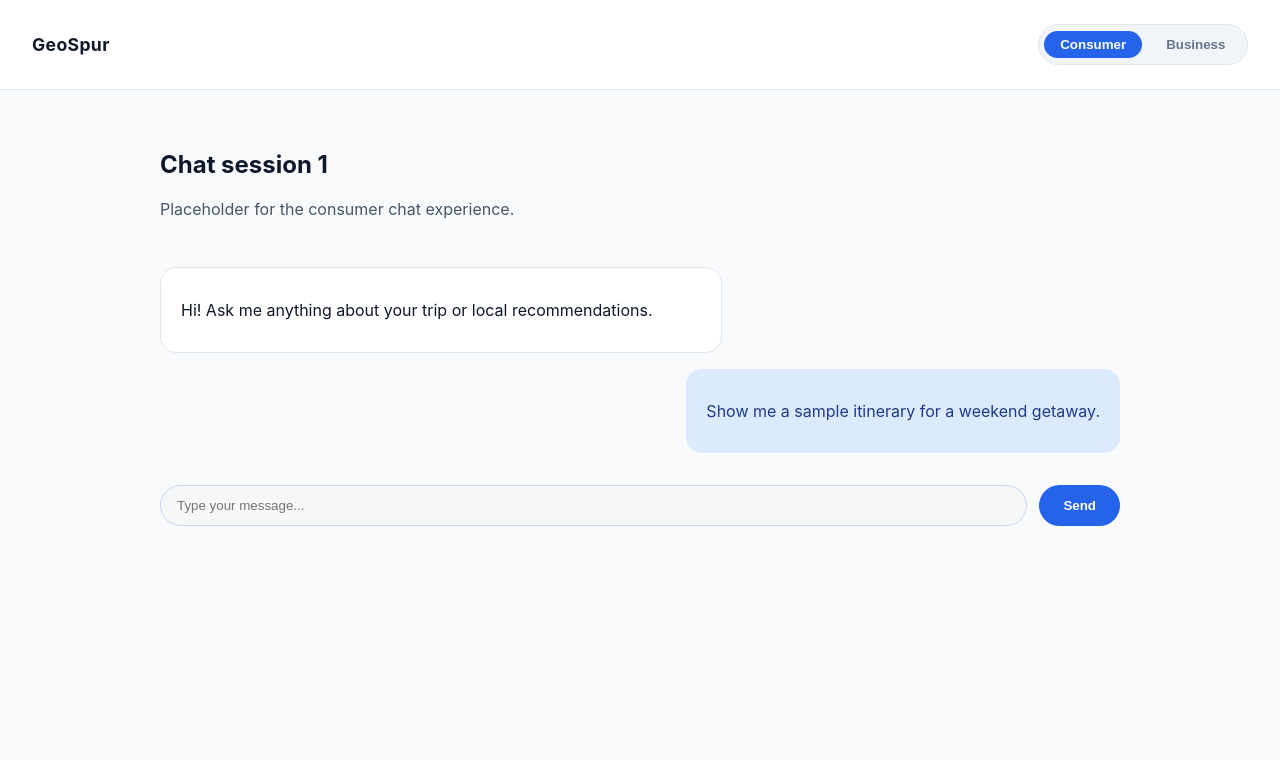
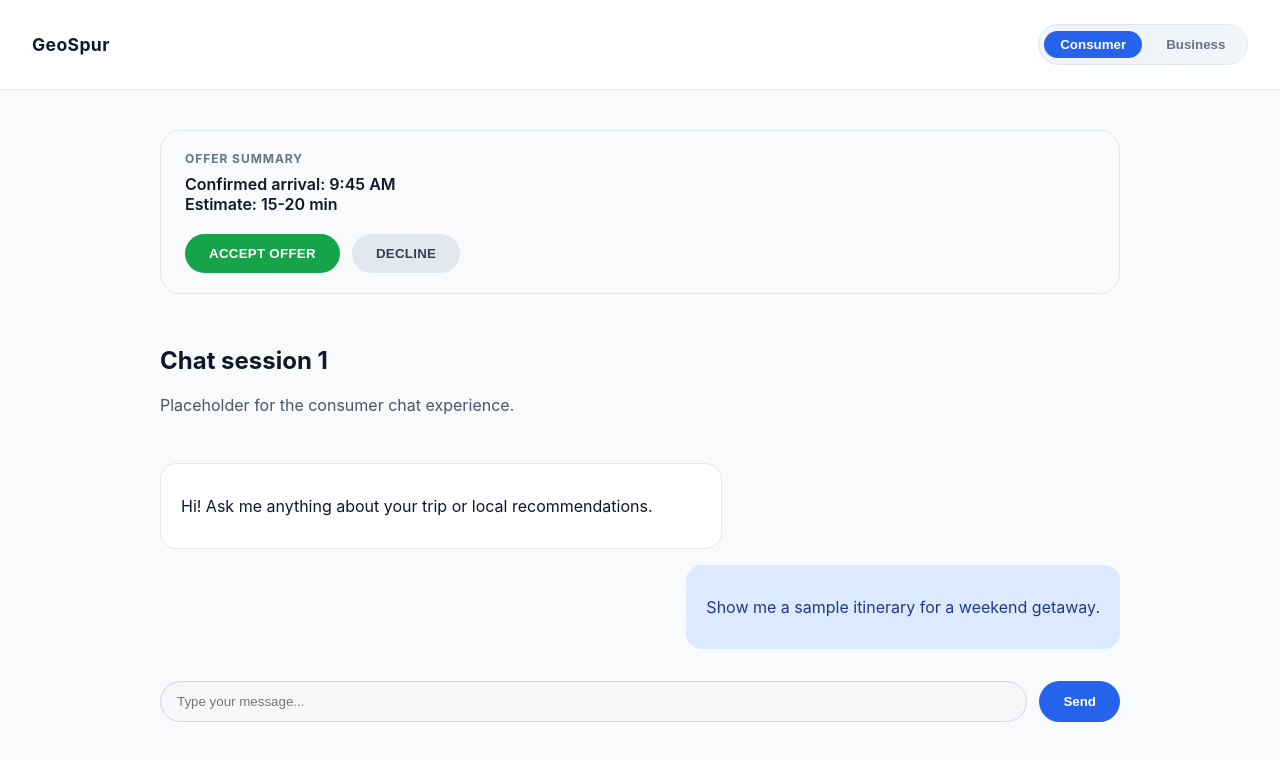
Before and after one commit to josephblackelite/geospur, a SvelteKit app in the folder apps/web/: page /chat/1 in a window 1280 px wide. Shown: the top 760 px of the page. Built offline with nearby package versions, Linux system fonts and the light colour scheme.

Commit message:
Add offer summary card to chat

```diff
--- /dev/null
+++ b/apps/web/src/lib/components/OfferSummaryCard.svelte
@@ -0,0 +1,70 @@
+<script>
+  export let confirmedArrival = 'Confirmed arrival: 9:45 AM';
+  export let estimate = 'Estimate: 15-20 min';
+  export let onAccept = () => {};
+  export let onDecline = () => {};
+</script>
+
+<section class="offer-card" aria-label="Offer summary">
+  <div class="offer-details">
+    <p class="offer-title">Offer summary</p>
+    <p class="offer-line">{confirmedArrival}</p>
+    <p class="offer-line">{estimate}</p>
+  </div>
+  <div class="offer-actions">
+    <button class="accept" type="button" on:click={onAccept}>ACCEPT OFFER</button>
+    <button class="decline" type="button" on:click={onDecline}>DECLINE</button>
+  </div>
+</section>
+
+<style>
+  .offer-card {
+    background: #f8fafc;
+    border: 1px solid #e2e8f0;
+    border-radius: 1.25rem;
+    padding: 1.25rem 1.5rem;
+    display: flex;
+    flex-direction: column;
+    gap: 1.25rem;
+  }
+
+  .offer-title {
+    text-transform: uppercase;
+    letter-spacing: 0.08em;
+    font-size: 0.75rem;
+    font-weight: 700;
+    color: #64748b;
+    margin: 0 0 0.5rem;
+  }
+
+  .offer-line {
+    margin: 0;
+    font-weight: 600;
+    color: #0f172a;
+  }
+
+  .offer-actions {
+    display: flex;
+    gap: 0.75rem;
+    flex-wrap: wrap;
+  }
+
+  button {
+    border: none;
+    border-radius: 999px;
+    padding: 0.75rem 1.5rem;
+    font-weight: 700;
+    letter-spacing: 0.02em;
+    cursor: pointer;
+  }
+
+  .accept {
+    background: #16a34a;
+    color: white;
+  }
+
+  .decline {
+    background: #e2e8f0;
+    color: #334155;
+  }
+</style>
--- a/apps/web/src/routes/chat/[id]/+page.svelte
+++ b/apps/web/src/routes/chat/[id]/+page.svelte
@@ -1,7 +1,28 @@
 <script>
   import { page } from '$app/stores';
+  import OfferSummaryCard from '$lib/components/OfferSummaryCard.svelte';
 
   $: chatId = $page.params.id;
+
+  let messages = [
+    {
+      role: 'assistant',
+      text: 'Hi! Ask me anything about your trip or local recommendations.'
+    },
+    {
+      role: 'user',
+      text: 'Show me a sample itinerary for a weekend getaway.'
+    }
+  ];
+
+  const addSystemMessage = (text) => {
+    messages = [...messages, { role: 'system', text }];
+  };
+
+  const handleAcceptOffer = async () => {
+    await fetch('/accept-offer', { method: 'POST' });
+    addSystemMessage('Accepted — on the way');
+  };
 </script>
 
 <svelte:head>
@@ -9,18 +30,23 @@
 </svelte:head>
 
 <section class="chat">
+  <OfferSummaryCard
+    confirmedArrival="Confirmed arrival: 9:45 AM"
+    estimate="Estimate: 15-20 min"
+    onAccept={handleAcceptOffer}
+  />
+
   <div class="header">
     <h1>Chat session {chatId}</h1>
     <p>Placeholder for the consumer chat experience.</p>
   </div>
 
   <div class="message-list">
-    <div class="message assistant">
-      <p>Hi! Ask me anything about your trip or local recommendations.</p>
-    </div>
-    <div class="message user">
-      <p>Show me a sample itinerary for a weekend getaway.</p>
-    </div>
+    {#each messages as message}
+      <div class={`message ${message.role}`}>
+        <p>{message.text}</p>
+      </div>
+    {/each}
   </div>
 
   <div class="composer">
@@ -62,6 +88,14 @@
     color: #1e3a8a;
   }
 
+  .system {
+    justify-self: center;
+    background: #f1f5f9;
+    color: #475569;
+    border: 1px dashed #cbd5f5;
+    font-weight: 600;
+  }
+
   .composer {
     display: flex;
     gap: 0.75rem;
```
